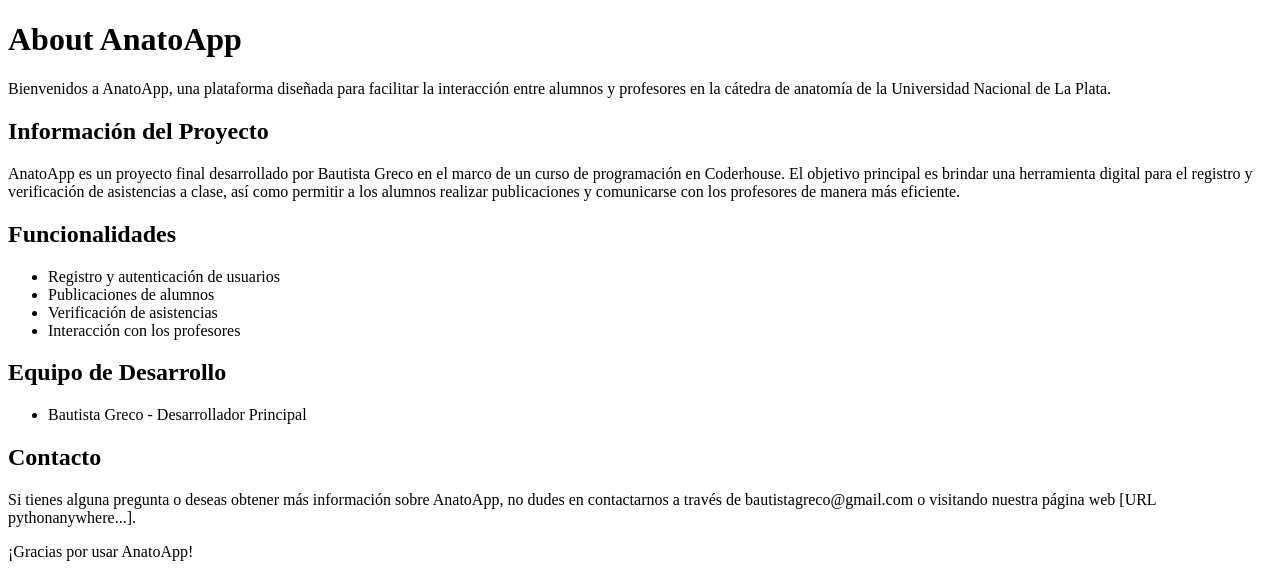
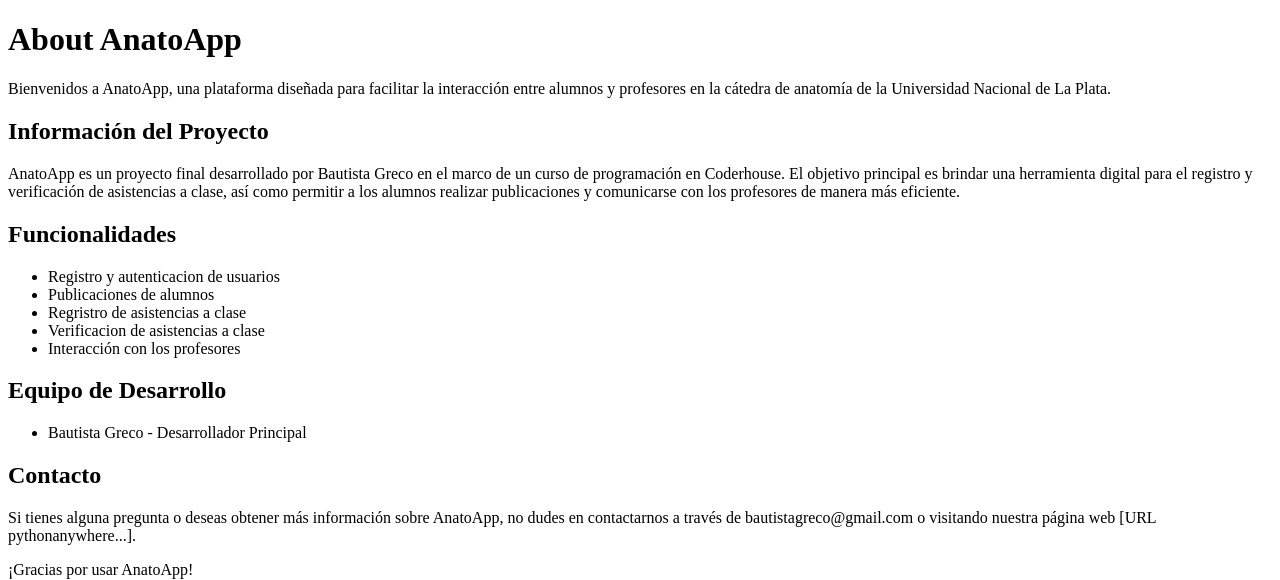
Before and after one commit to BautistaGreco/Entrega-Final, a Django app: page /AnatoApp/about in a window 1280 px wide. Shown: the top 580 px of the page. Run offline with Django 4.2, Linux system fonts and the light colour scheme.

Commit message:
Cambios about, correcion en views

```diff
--- a/ProyectoFinal/AnatoApp/templates/AnatoApp/about.html
+++ b/ProyectoFinal/AnatoApp/templates/AnatoApp/about.html
@@ -16,9 +16,10 @@
 
   <h2>Funcionalidades</h2>
   <ul>
-    <li>Registro y autenticación de usuarios</li>
+    <li>Registro y autenticacion de usuarios</li>
     <li>Publicaciones de alumnos</li>
-    <li>Verificación de asistencias</li>
+    <li>Regristro de asistencias a clase</li>
+    <li>Verificacion de asistencias a clase</li>
     <li>Interacción con los profesores</li>
   </ul>
 
--- a/ProyectoFinal/AnatoApp/views.py
+++ b/ProyectoFinal/AnatoApp/views.py
@@ -108,6 +108,7 @@
 
 from .forms import AsistenciasFormulario
 
+@login_required
 def asistenciasFormulario(request):
      if request.method == "POST":
           miFormulario = AsistenciasFormulario(request.POST)
@@ -120,6 +121,7 @@
      else:
           miFormulario = AsistenciasFormulario()
      return render (request,"AnatoApp/asistenciasFormulario.html", {"miFormulario":miFormulario})
+
 
 
 def busquedaAsistencia (request):
```
Also changed, not shown: ProyectoFinal/db.sqlite3.
